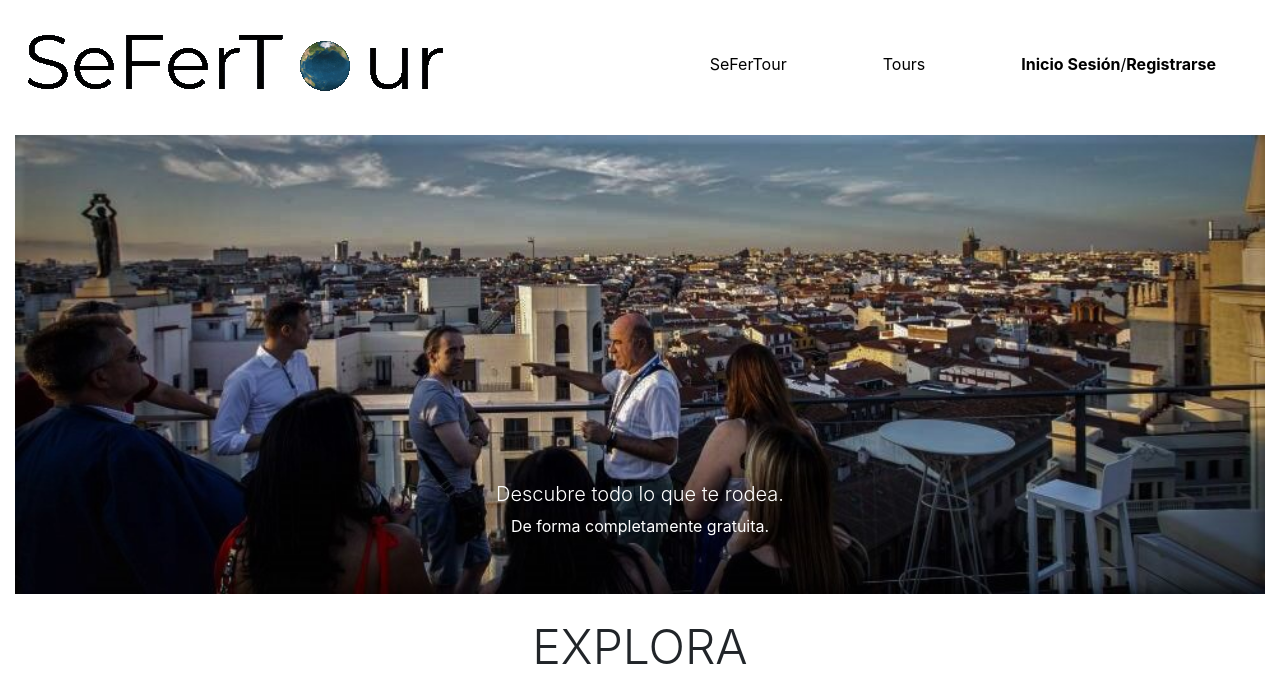
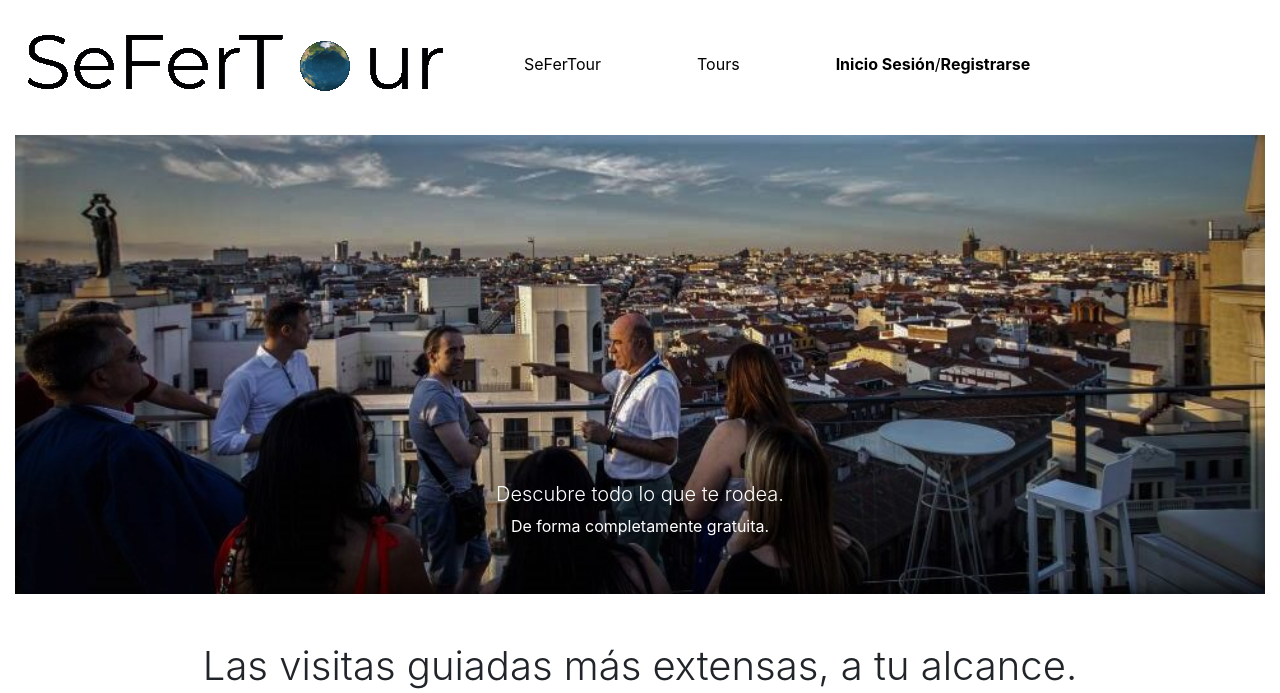
Before and after one commit to endisanchez/SeFerTour, a Laravel app: page /endika in a window 1280 px wide. Shown: the top 693 px of the page. Run offline with Laravel 8, Linux system fonts and the light colour scheme; some libraries are stand-ins or nearby versions; grey boxes are pictures that could not be loaded.

Commit message:
index Endika completo. Falta tamaño responsive flip-card-back imagen.

```diff
--- a/resources/css/estilosEndika.css
+++ b/resources/css/estilosEndika.css
@@ -4,7 +4,23 @@ nav ul li a {
 
 nav ul li a:hover {
   text-decoration: none;
+  color: black;
 }
+
+/* ANIMACIÓN SUBRAYADO */
+nav li a {
+    background-image: linear-gradient(#3e5742, #3e5742);
+    background-position: 0% 100%;
+    background-repeat: no-repeat;
+    background-size: 0% 2px;
+    transition: background-size .3s;
+}
+
+a:hover, a:focus {
+    background-size: 100% 2px;
+}
+
+
  .card-body {
    background-color: #e3e3e3;
    border-radius: 5%;
@@ -40,7 +56,6 @@ nav ul li a:hover {
  }
 
  .flip-card-back {
- background-color: #2980b9;
  color: white;
  transform: rotateY(180deg);
  }
@@ -52,5 +67,89 @@ nav ul li a:hover {
  }
 
 .titulos {
-   font-size: 3rem;
+     display: inline-block;
+     position: relative;
+     font-size: 2.5rem;
  }
+
+ #animaciontitulo {
+     background-image: linear-gradient(#3e5742, #3e5742);
+     background-position: 100%;
+     background-repeat: no-repeat;
+     background-size: 0% 2px;
+     transition: background-size .3s;
+ }
+
+ #animaciontitulo:hover, #animaciontitulo:focus {
+     background-size: 25% 2px;
+ }
+
+ #titulo {
+     background-image: linear-gradient(#3e5742, #3e5742);
+     background-position: 0%;
+     background-repeat: no-repeat;
+     background-size: 0% 2px;
+     transition: background-size .3s;
+ }
+
+ #titulo:hover, #titulo:focus {
+     background-size: 25% 2px;
+ }
+
+ footer {
+     background-color: #e3e3e3;
+ }
+
+ .footer-copyright {
+   background-color: #cfcfcf;
+ }
+
+
+ /* XS */
+ @media only screen and (max-width: 576px) {
+   #titulo {
+     transition: none;
+   }
+
+   #titulo:hover, #titulo:focus {
+
+   }
+ }
+
+ /* SM */
+ @media only screen and (min-width: 576px) and (max-width: 767px) {
+   #titulo {
+
+   }
+
+   #titulo:hover, #titulo:focus {
+
+   }
+ }
+
+ /* MD */
+ @media only screen and (min-width: 768px) and (max-width: 991px) {
+   #titulo {
+
+   }
+
+   #titulo:hover, #titulo:focus {
+
+   }
+ }
+
+ /* LG */
+ @media only screen and (min-width: 992px) and (max-width: 1199px) {
+   #titulo {
+
+   }
+
+   #titulo:hover, #titulo:focus {
+
+   }
+ }
+
+ /* XL */
+ @media only screen and (min-width: 1200px) {
+
+ }
--- a/resources/views/indexEndika.blade.php
+++ b/resources/views/indexEndika.blade.php
@@ -6,7 +6,7 @@
     <meta name="viewport" content="width=device-width, initial-scale=1">
     <link rel="stylesheet" href="../resources/css/bootstrap.min.css">
     <link rel="stylesheet" href="../resources/css/estilosEndika.css">
-    <!-- SCRIPTS PARA EL CARRUSEL -->
+    <!-- SCRIPTS -->
     <script src="https://code.jquery.com/jquery-3.2.1.slim.min.js" integrity="sha384-KJ3o2DKtIkvYIK3UENzmM7KCkRr/rE9/Qpg6aAZGJwFDMVNA/GpGFF93hXpG5KkN" crossorigin="anonymous"></script>
     <script src="https://cdnjs.cloudflare.com/ajax/libs/popper.js/1.12.9/umd/popper.min.js" integrity="sha384-ApNbgh9B+Y1QKtv3Rn7W3mgPxhU9K/ScQsAP7hUibX39j7fakFPskvXusvfa0b4Q" crossorigin="anonymous"></script>
     <script src="https://maxcdn.bootstrapcdn.com/bootstrap/4.0.0/js/bootstrap.min.js" integrity="sha384-JZR6Spejh4U02d8jOt6vLEHfe/JQGiRRSQQxSfFWpi1MquVdAyjUar5+76PVCmYl" crossorigin="anonymous"></script>
@@ -17,18 +17,21 @@
 
     <!-- MENU -->
     <header>
-      <nav class="navbar navbar-expand">
-        <div class="container-fluid">
-          <div class="navbar-header">
-            <a class="navbar-brand" href="#"><img src="img/logoanimado_negro.gif" alt="logoanimado"></a>
-          </div>
-          <ul class="nav navbar-nav">
-            <li class="active mx-5"><a href="#">SeFerTour</a></li>
-            <li class="mx-5"><a href="#">Tours</a></li>
-            <li class="mx-5"><a href="#"><strong>Inicio Sesión</strong>/<strong>Registrarse</strong></a></li>
-          </ul>
+      <nav class="navbar navbar-expand-lg">
+        <div class="d-flex d-xl-block">
+          <button class="navbar-toggler text-black" type="button" data-toggle="collapse" data-target="#opciones">
+            <img class="img-fluid "src="img/menu.png" alt="menu" width="40">
+          </button>
+          <a class="navbar-brand ml-4 ml-xl-0" href="#"><img class="img-fluid" src="img/logoanimado_negro.gif" alt="logoanimado"></a>
         </div>
-      </nav>
+
+     <div class="collapse navbar-collapse" id="opciones">
+       <ul class="navbar-nav">
+         <li class="active mx-lg-5 p-4 p-lg-0"><a href="#">SeFerTour</a></li>
+         <li class="mx-lg-5 p-4 p-lg-0"><a href="#">Tours</a></li>
+         <li class="mx-lg-5 p-4 p-lg-0"><a href="#"><strong>Inicio Sesión</strong>/<strong>Registrarse</strong></a></li>
+       </ul>
+     </div>
     </header>
 
     <!-- CARRUSEL -->
@@ -63,64 +66,105 @@
     </section>
 
     <!-- CARDS -->
-    <section class="container-fluid mt-4">
-      <h3 class="titulos text-center lead mb-4">EXPLORA</h3>
-      <div class="d-flex">
+    <section class="container-fluid mt-5 text-center">
+      <div id="animaciontitulo">
+        <div id="titulo">
+          <h3 class="titulos text-center lead mb-4">Las visitas guiadas más extensas, a tu alcance.</h3>
+        </div>
+      </div>
+      <div class="row d-flex mt-5">
 
-        <div class="flip-card col-4">
+        <div class="flip-card col-12 col-xl-4 mb-5">
           <div class="flip-card-inner">
-            <div class="flip-card-front mx-3 text-center">
+            <div class="flip-card-front mb-5 text-center">
               <div class="card-body">
                 <h5 class="card-title font-weight-light">Descubre</h5>
-                <img class="mt-3" src="img/libro.png" alt="Card image cap" width="100">
+                <img class="img-fluid my-5" src="img/libro.png" alt="Card image cap" width="100">
               </div>
             </div>
 
             <div class="flip-card-back text-dark text-center">
               <div class="card-body">
-                <p class="card-text ">Descubre sitios que te gusten en nuestra web.</p>
-                <img class="card-img-top rounded" src="img/sft1.jpg" alt="Card image cap">
+                <p class="card-text"><strong>Descubre sitios que te gusten en nuestra web.</strong></p>
+                <img class="img-fluid w-lg-100 rounded mb-2" src="img/sft1.jpg" alt="Card image cap">
               </div>
             </div>
           </div>
         </div>
 
-        <div class="flip-card col-4">
+        <div class="flip-card col-12 col-xl-4 mb-5">
           <div class="flip-card-inner">
-            <div class="flip-card-front mx-3 text-center">
+            <div class="flip-card-front text-center">
               <div class="card-body">
                 <h5 class="card-title font-weight-light">Aprende</h5>
-                <img class="mt-3" src="img/aprender.png" alt="Card image cap" width="100">
+                <img class="img-fluid my-5" src="img/aprender.png" alt="Card image cap" width="100">
               </div>
             </div>
 
             <div class="flip-card-back text-dark text-center bg-info">
               <div class="card-body">
-                <p class="card-text ">Aprende todo lo posible de los sitios que visites.</p>
-                <img class="card-img-top rounded" src="img/sft2.jpg" alt="Card image cap">
+                <p class="card-text strong"><strong>Aprende todo lo posible de los sitios que visites.</strong></p>
+                <img class="img-fluid w-lg-100 rounded mb-2" src="img/sft2.jpg" alt="Card image cap">
               </div>
             </div>
           </div>
         </div>
 
-        <div class="flip-card col-4">
+        <div class="flip-card col-12 col-xl-4 mb-5">
           <div class="flip-card-inner">
-            <div class="flip-card-front mx-3 text-center">
+            <div class="flip-card-front text-center">
               <div class="card-body">
                 <h5 class="card-title font-weight-light">Explora</h5>
-                <img class="mt-3" src="img/lupa.png" alt="Card image cap" width="100">
+                <img class="img-fluid my-5" src="img/lupa.png" alt="Card image cap" width="100">
               </div>
             </div>
 
             <div class="flip-card-back text-dark text-center">
               <div class="card-body">
-                <p class="card-text">Explora nuevos lugares que visitar.</p>
-                <img class="card-img-top rounded" src="img/sft3.jpg" alt="Card image cap">
+                <p class="card-text strong"><strong>Explora nuevos lugares que visitar.</strong></p>
+                <img class="img-fluid w-lg-100 rounded mb-2" src="img/sft3.jpg" alt="Card image cap">
               </div>
             </div>
           </div>
         </div>
     </section>
 
+    <!-- FOOTER -->
+    <footer class="page-footer p-5">
+      <div class="container-fluid">
+
+        <ul class="list-unstyled list-inline text-center d-flex justify-content-center">
+
+          <li class="list-inline-item">
+            <a class="btn-floating mx-1" href="https://es-es.facebook.com/">
+              <img class="img-fluid mx-3" src="img/iconofacebook.png" alt="iconofb" width="50">
+            </a>
+          </li>
+
+          <li class="list-inline-item">
+            <a class="btn-floating btn-fb mx-1" href="https://www.instagram.com/">
+              <img class="img-fluid mx-3" src="img/iconoinsta.png" alt="iconofb" width="50">
+            </a>
+          </li>
+
+          <li class="list-inline-item">
+            <a class="btn-floating btn-fb mx-1" href="https://es.linkedin.com/">
+              <img class="img-fluid mx-3" src="img/iconolinkedin.png" alt="iconofb" width="50">
+            </a>
+          </li>
+
+          <li class="list-inline-item">
+            <a class="btn-floating btn-fb mx-1" href="https://mobile.twitter.com/?lang=es">
+              <img class="img-fluid mx-3" src="img/iconotwitter.png" alt="iconofb" width="50">
+            </a>
+          </li>
+        </ul>
+        <div class="text-center p-3 mt-4">© 2020 Copyright:
+          <span><strong>SeFerTour</strong></span>
+        </div>
+      </div>
+
+  </footer>
+
   </body>
 </html>
```
Also changed, not shown: public/img/iconofacebook.png (added), public/img/iconoinsta.png (added), public/img/iconolinkedin.png (added), public/img/iconotwitter.png (added), public/img/menu.png (added).
